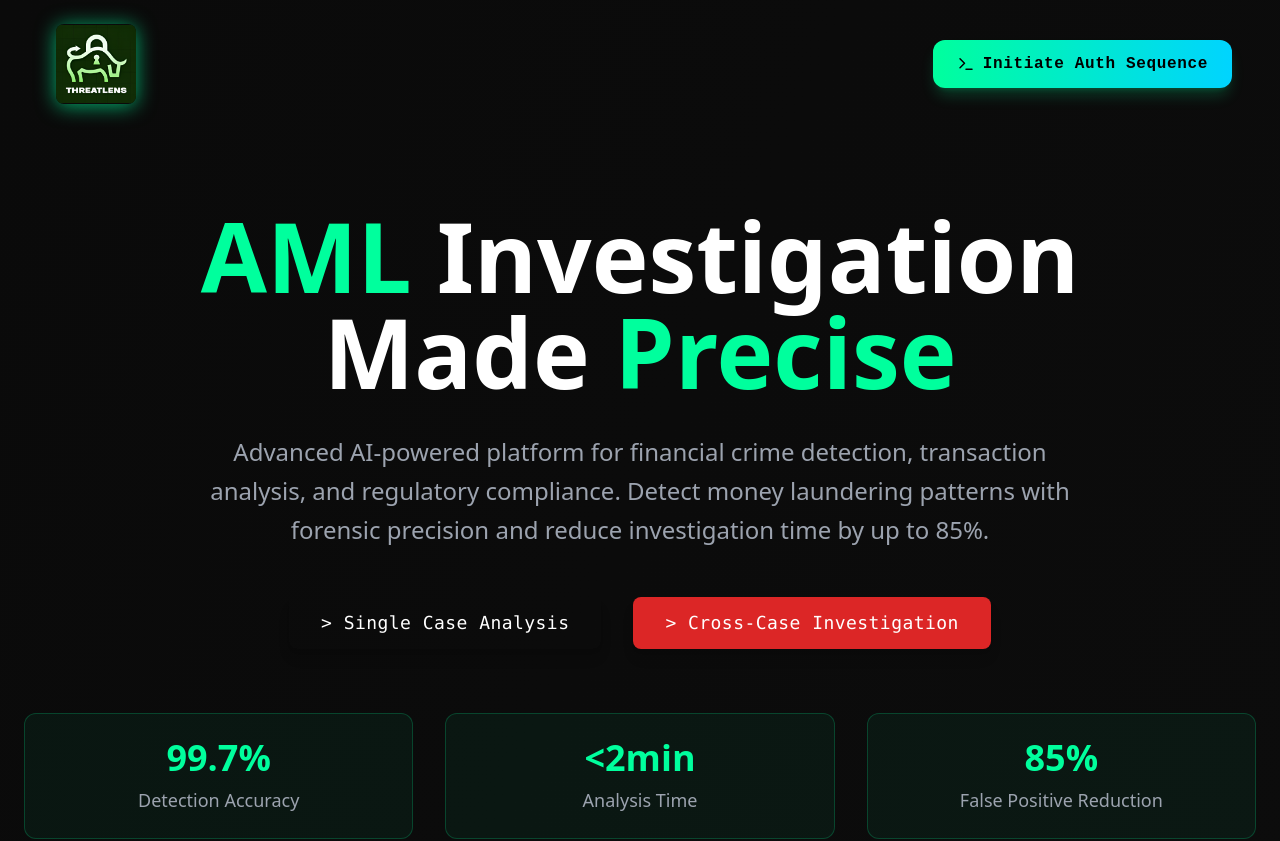
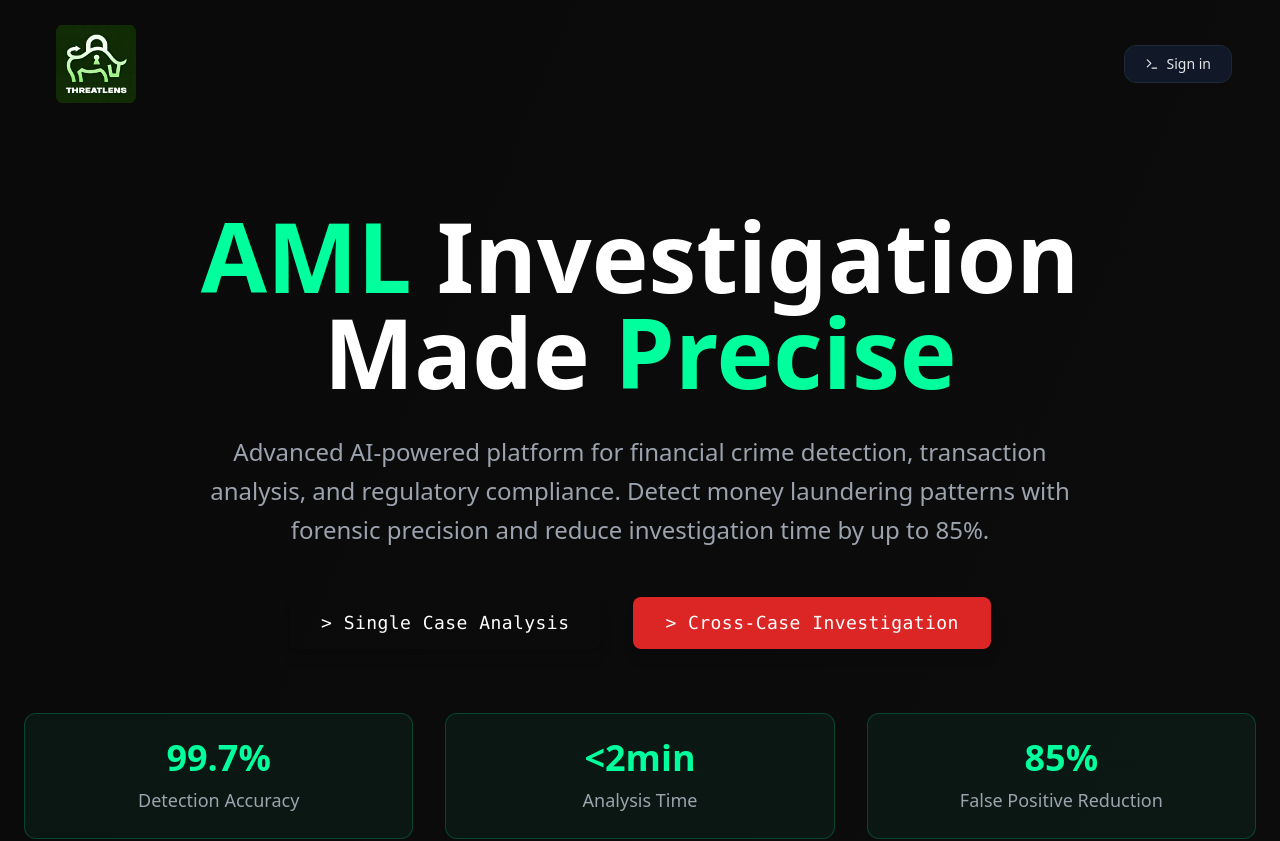
Before and after one commit to innovatewithkishlay/BankLayerTracker, a React (Vite) app in the folder frontend/: page / in a window 1280 px wide. Shown: the top 841 px of the page. Built offline with nearby package versions, Linux system fonts and the light colour scheme; no server answers.

Commit message:
updated the navbar

```diff
--- a/frontend/src/components/UI/Navbar.tsx
+++ b/frontend/src/components/UI/Navbar.tsx
@@ -20,59 +20,50 @@ export const Navbar = () => {
           initial={{ opacity: 0, y: -10 }}
           animate={{ opacity: 1, y: 0 }}
           transition={{ duration: 0.8 }}
-          whileHover={{ scale: 1.05 }}
-          className="h-16 w-16 md:h-20 md:w-20 object-contain rounded-lg shadow-lg"
-          style={{ boxShadow: "0 2px 20px #00ff9daa" }}
+          whileHover={{ scale: 1.03 }}
+          className="h-16 w-16 md:h-20 md:w-20 object-contain rounded-lg"
         />
       </div>
-
       <div className="flex items-center space-x-4 pr-6">
         {user ? (
           <div className="relative" ref={dropdownRef}>
             <button
               onClick={() => setIsProfileOpen(!isProfileOpen)}
-              className="group flex items-center gap-2 px-4 py-3 bg-[#0d0d0d] rounded-xl border-2 border-[#00ff9d]/30 hover:border-[#00ff9d]/50 transition-all"
+              className="flex items-center gap-2 px-4 py-2 rounded-xl transition-all hover:bg-gray-100/5"
             >
-              <div className="relative">
-                <div className="absolute inset-0 bg-[#00ff9d] rounded-full blur-[12px] opacity-20 group-hover:opacity-30 transition-opacity" />
+              <div className="w-8 h-8 rounded-full border border-gray-700 flex items-center justify-center">
                 {user.avatar ? (
                   <img
                     src={user.avatar}
-                    className="w-8 h-8 rounded-full border-2 border-[#00ff9d]/50"
+                    className="w-full h-full rounded-full object-cover"
                     alt="Profile"
                   />
                 ) : (
-                  <div className="w-8 h-8 rounded-full bg-[#0d0d0d] border-2 border-[#00ff9d]/50 flex items-center justify-center">
-                    <FiUser className="text-[#00ff9d]" />
-                  </div>
+                  <FiUser className="text-gray-400" />
                 )}
               </div>
-              <span className="font-mono text-sm bg-gradient-to-r from-[#00ff9d] to-[#00d4ff] bg-clip-text text-transparent">
+              <span className="text-sm font-medium text-gray-200">
                 {user.email}
               </span>
             </button>
-
             <AnimatePresence>
               {isProfileOpen && (
                 <motion.div
-                  initial={{ opacity: 0, y: -10, scale: 0.95 }}
-                  animate={{ opacity: 1, y: 0, scale: 1 }}
-                  exit={{ opacity: 0, y: -10, scale: 0.95 }}
+                  initial={{ opacity: 0, y: -10 }}
+                  animate={{ opacity: 1, y: 0 }}
+                  exit={{ opacity: 0, y: -10 }}
                   transition={{ type: "spring", damping: 20, stiffness: 300 }}
-                  className="absolute right-0 mt-2 w-56 bg-[#0d0d0d] border-2 border-[#00ff9d]/40 rounded-xl backdrop-blur-xl z-50"
+                  className="absolute right-0 mt-2 w-48 bg-gray-900 border border-gray-800 rounded-xl z-50"
                 >
                   <button
                     onClick={() => {
                       logout();
                       setIsProfileOpen(false);
                     }}
-                    className="w-full px-4 py-3 text-left text-[#00ff9d] hover:bg-[#00ff9d]/10 flex items-center gap-2 transition-colors rounded-xl"
+                    className="w-full px-4 py-3 text-left text-gray-300 hover:text-white hover:bg-gray-800 flex items-center gap-2 transition-colors rounded-xl"
                   >
-                    <FiLogOut className="text-lg" />
-                    <span className="font-mono">Terminate Session</span>
-                    <span className="ml-auto text-xs text-[#00ff9d]/70">
-                      Logout
-                    </span>
+                    <FiLogOut className="text-gray-400" />
+                    <span className="text-sm font-medium">Log out</span>
                   </button>
                 </motion.div>
               )}
@@ -81,32 +72,11 @@ export const Navbar = () => {
         ) : (
           <motion.a
             href={`${import.meta.env.VITE_APP_GOOGLE_AUTH_URL}`}
-            whileHover={{ y: -2 }}
-            className="group relative flex items-center gap-3 px-6 py-3
-              bg-gradient-to-r from-[#00ff9d] to-[#00d4ff]
-              text-black font-bold text-sm md:text-base rounded-xl
-              shadow-lg shadow-[#00ff9d]/20
-              transition-all duration-300
-              hover:from-[#00ff9d]/90 hover:to-[#00d4ff]/80
-              hover:shadow-xl hover:scale-105
-              focus:outline-none focus:ring-4 focus:ring-[#00ff9d]/40
-              overflow-hidden"
-            style={{
-              letterSpacing: "0.04em",
-              fontFamily: "monospace",
-            }}
+            whileHover={{ scale: 1.03 }}
+            className="flex items-center gap-2 px-5 py-2 rounded-xl bg-gray-900 border border-gray-800 text-sm font-medium text-gray-200 hover:bg-gray-800 hover:text-white transition-colors"
           >
-            <span className="relative flex items-center">
-              <FiTerminal className="mr-2 text-lg transition-transform duration-300 group-hover:rotate-12 group-hover:scale-125" />
-              Initiate Auth Sequence
-            </span>
-            <span
-              className="
-                absolute inset-0 rounded-xl
-                bg-white/10 opacity-0 group-hover:opacity-100
-                transition-opacity duration-300 pointer-events-none
-              "
-            />
+            <FiTerminal />
+            <span>Sign in</span>
           </motion.a>
         )}
       </div>
```
